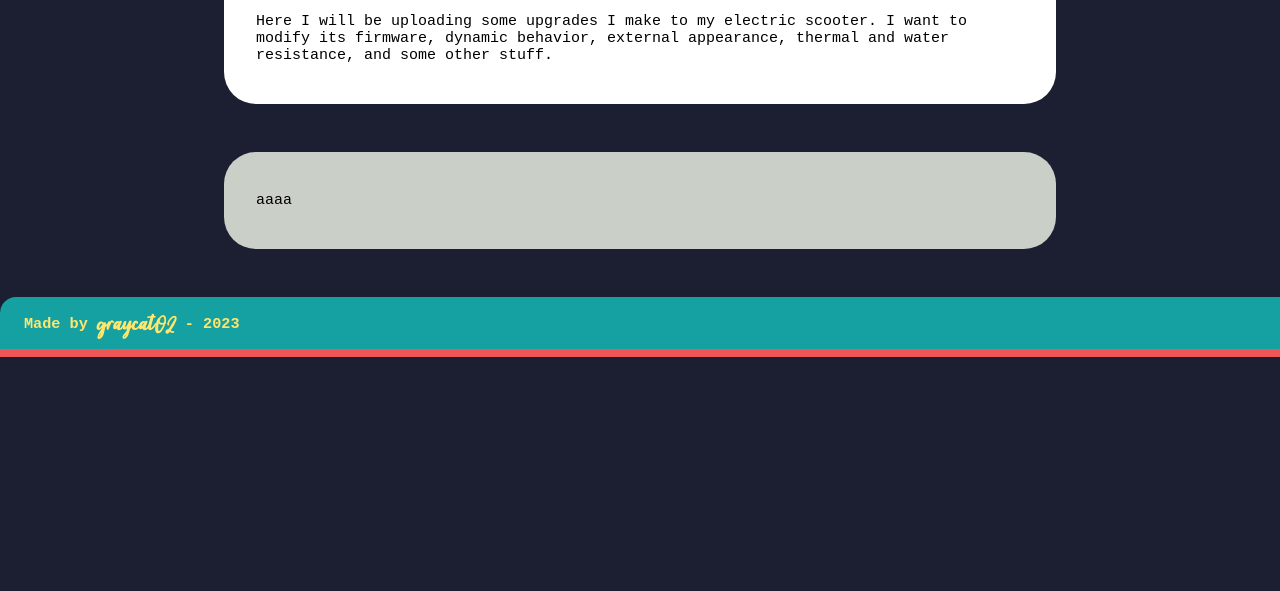
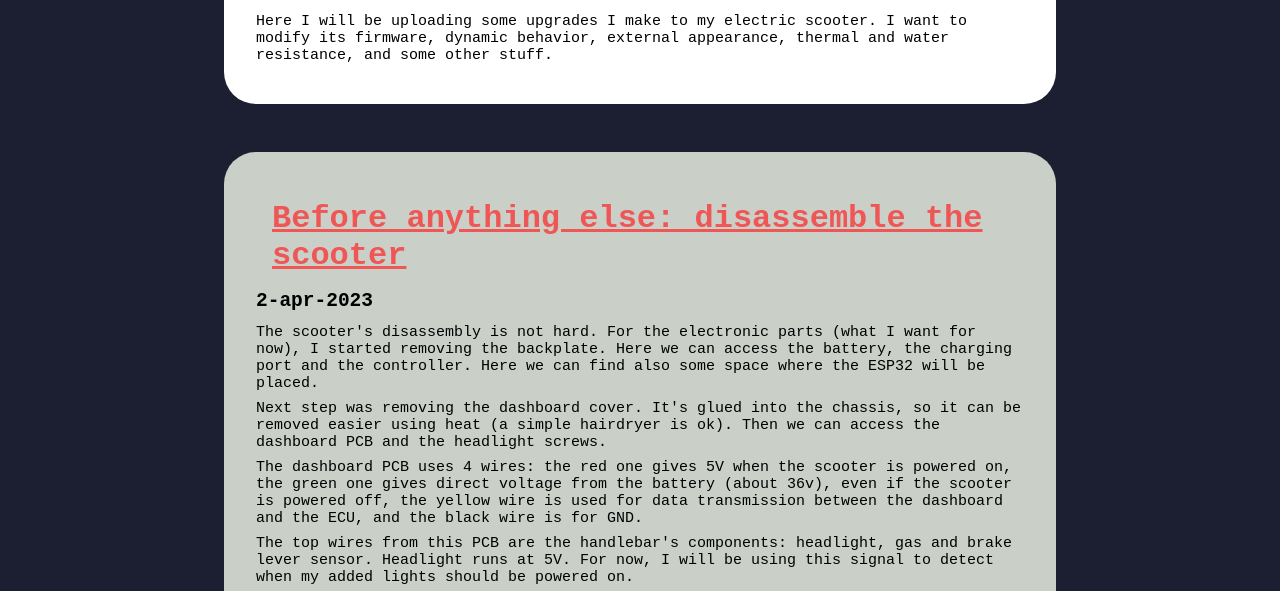
Before and after one commit to graycat02/graycat02.github.io, a plain HTML site: page projects/xiaomi-mi-1s-upgrades.html in a window 1280 px wide. Shown: the part 204-795 px from the top of the page. Drawn offline with Linux system fonts and the light colour scheme.

Commit message:
new post (still without pics)

```diff
--- a/projects/xiaomi-mi-1s-upgrades.html
+++ b/projects/xiaomi-mi-1s-upgrades.html
@@ -24,8 +24,18 @@
       <h1>Xiaomi Mi 1S upgrades</h1>
       <p>Here I will be uploading some upgrades I make to my electric scooter. I want to modify its firmware, dynamic behavior, external appearance, thermal and water resistance, and some other stuff.</p>
     </div>
+    <!-- // add new entries here // -->
     <div class="block">
-      <p>aaaa</p>
+      <h1>Before anything else: disassemble the scooter</h1>
+      <h2>2-apr-2023</h2>
+      <p>The scooter's disassembly is not hard. For the electronic parts (what I want for now), I started removing the backplate. Here we can access the battery, the charging port and the controller. Here we can find also some space where the ESP32 will be placed.</p>
+      <!-- imagen de abajo del patinete -->
+      <p>Next step was removing the dashboard cover. It's glued into the chassis, so it can be removed easier using heat (a simple hairdryer is ok). Then we can access the dashboard PCB and the headlight screws.</p>
+      <!-- imagen placa pantalla -->
+      <p>The dashboard PCB uses 4 wires: the red one gives 5V when the scooter is powered on, the green one gives direct voltage from the battery (about 36v), even if the scooter is powered off, the yellow wire is used for data transmission between the dashboard and the ECU, and the black wire is for GND.</p>
+      <!-- imagen placa pantalla por debajo -->
+      <p>The top wires from this PCB are the handlebar's components: headlight, gas and brake lever sensor. Headlight runs at 5V. For now, I will be using this signal to detect when my added lights should be powered on.</p>
+      <p>Under the headlight we can access the screws to remove the handlebar, but for now, it won't be neccessary.</p>
     </div>
   </main>
   <footer>
```
